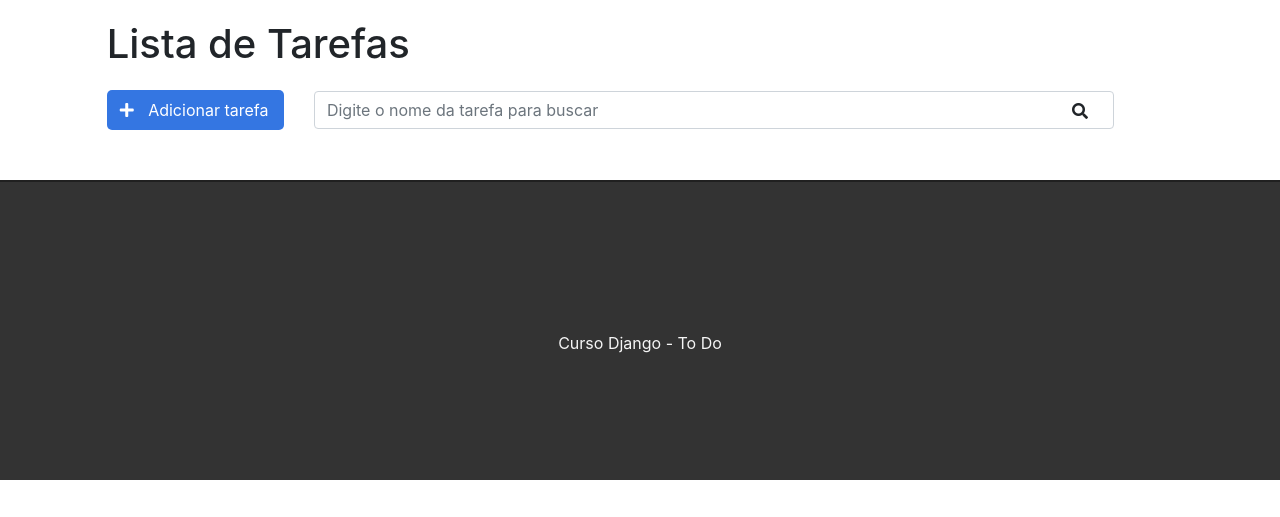
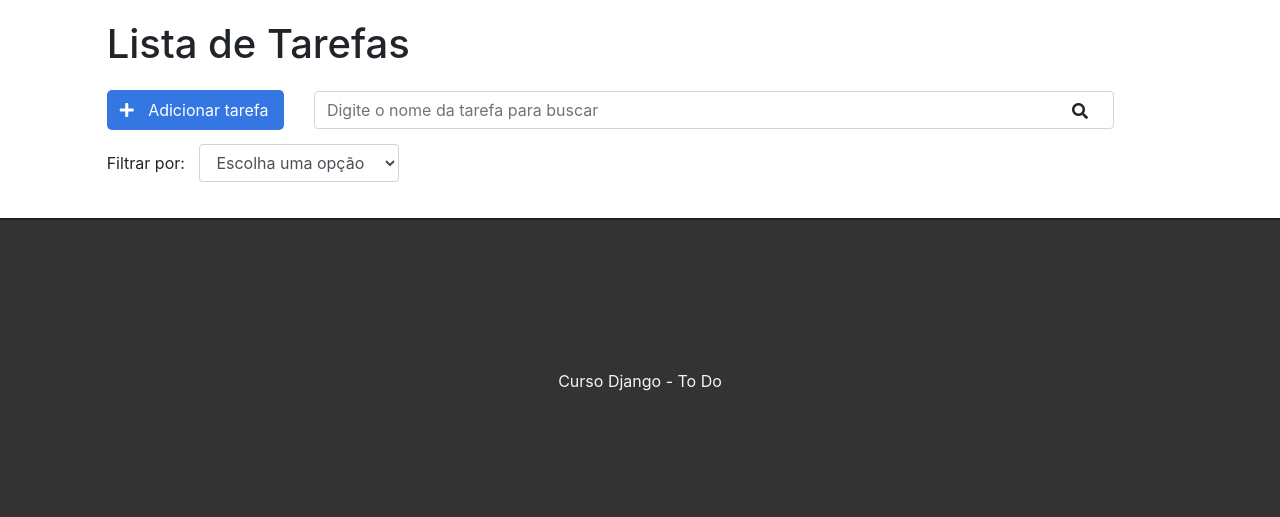
Before and after one commit to renanbabinski/Django-Course, a Django app: template todo/tasks/templates/tasks/list.html in a window 1280 px wide. Shown: the part 77-594 px from the top of the page. Run offline with Django 3.2, Linux system fonts and the light colour scheme; the template is opened without the code that fills it, so the values that code supplies are empty.

Commit message:
Filtro de Tarefas

```diff
--- a/todo/tasks/static/css/style.css
+++ b/todo/tasks/static/css/style.css
@@ -64,6 +64,19 @@
     display: inline-block;
 }
 
+/* filter */
+
+.filter-div {
+    margin-bottom:  15px;
+    padding: 0;
+}
+
+#filter {
+    display: inline-block;
+    width: 200px;
+    margin-left: 10px;
+}
+
 /* Lista de tarefas */
 
 .list-div {
@@ -78,6 +91,7 @@
     list-style: none;
     font-size: 20px;
     height: 50px;
+    padding: 0 15px;
     padding-top: 10px;
     border-bottom: 1px dashed #ccc;
 }
--- a/todo/tasks/static/js/scripts.js
+++ b/todo/tasks/static/js/scripts.js
@@ -1,8 +1,10 @@
 $(document).ready(function(){
 
+    var baseUrl = 'http://localhost:8000/';
     var deleteBtn = $('.delete-btn');
     var searchBtn = $('#search-btn');
     var searchForm = $('#search-form');
+    var filter     = $('#filter');
 
     $(deleteBtn).on('click', function(e) {
 
@@ -21,4 +23,10 @@ $(document).ready(function(){
         searchForm.submit();
     });
 
+
+    $(filter).change(function() {
+        var filter = $(this).val();
+        window.location.href = baseUrl + '?filter=' + filter;
+    });
+
 });
--- a/todo/tasks/templates/tasks/list.html
+++ b/todo/tasks/templates/tasks/list.html
@@ -16,6 +16,14 @@
             <input class="form-control" type="text" id="search" name="search" placeholder="Digite o nome da tarefa para buscar" value="{{ request.GET.search }}">
             <i class="fas fa-search" id="search-btn"></i>
         </form>
+    </div>
+    <div class="col-12 filter-div">
+        <span>Filtrar por:</span>
+        <select name="filter" id="filter" class="form-control">
+            <option value="">Escolha uma opção</option>
+            <option value="done">Tarefas Conluídas</option>
+            <option value="doing">Tarefas a fazer</option>
+        </select>
     </div>
     {% if messages %}
         <ul class="messages">
--- a/todo/tasks/views.py
+++ b/todo/tasks/views.py
@@ -12,10 +12,15 @@ from .models import Task
 def taskList(request):
 
     search = request.GET.get('search')
+    filter = request.GET.get('filter')
 
     if search:
 
         tasks = Task.objects.filter(title__icontains=search, user=request.user)
+
+    elif filter:
+
+        tasks = Task.objects.filter(done=filter, user=request.user)
 
     else:
 
```
Also changed, not shown: todo/db.sqlite3.
